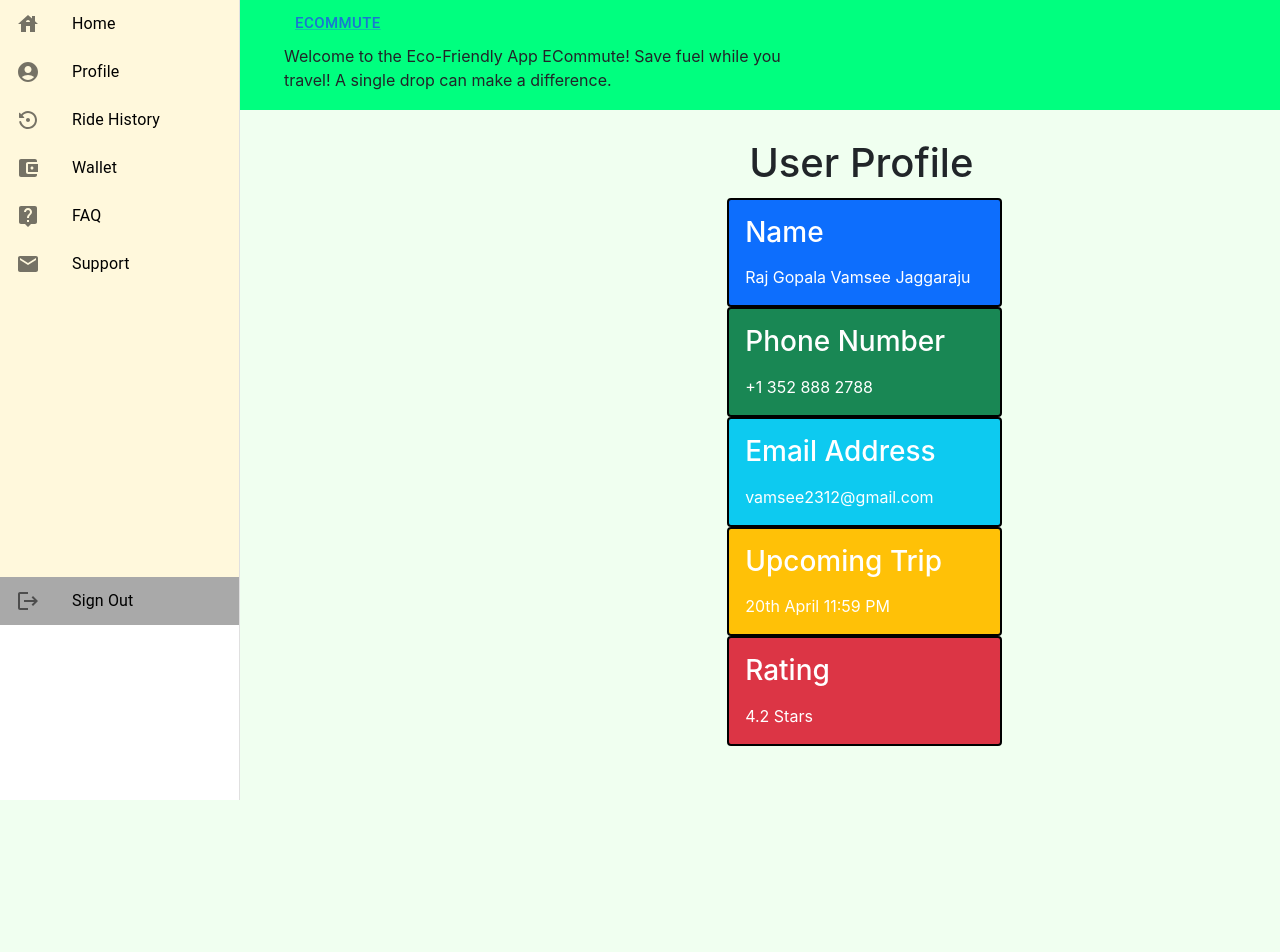
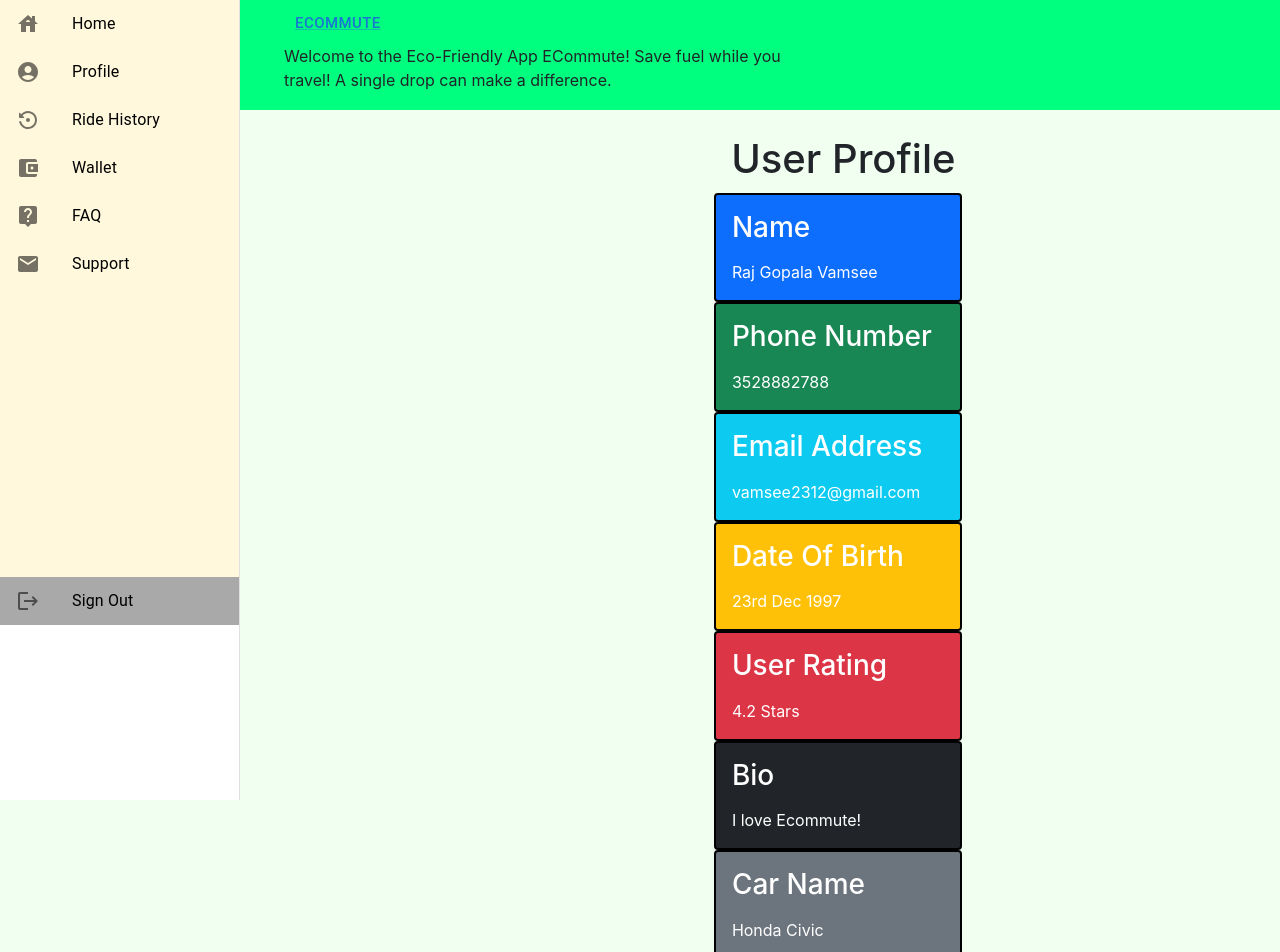
Before and after one commit to ssaditya/Ecommute-SE_Project, a React (Create React App) app in the folder src/webapp/myreact/: page /userprofile in a window 1280 px wide. Shown: the top 952 px of the page. Before the commit the page ends 867 px from the top, so only its background shows below. Built offline with nearby package versions, Linux system fonts and the light colour scheme.

Commit message:
Refactoring UI

```diff
--- a/src/webapp/myreact/src/App.css
+++ b/src/webapp/myreact/src/App.css
@@ -188,7 +188,8 @@ a.sidepanellinks {
 }
 
 .userprofileheading {
-  margin-left: 29%;
+  margin-top: 10%;
+  margin-left: 28.5%;
   margin-bottom: 2%;
 }
 
--- a/src/webapp/myreact/src/components/DriverConfirmationComponent.js
+++ b/src/webapp/myreact/src/components/DriverConfirmationComponent.js
@@ -55,10 +55,10 @@ function DriverConfirmation(props) {
           </Link></Button>
           <Button style={{ marginRight: 20 }}><Link style={{ textDecoration: "none", color: "white" }} to="/home">
             Home
-          </Link></Button>*/}
+          </Link></Button>
           <Button style={{ marginRight: 20 }} onClick={deleteTrip}><Link style={{ textDecoration: "none", color: "white" }} to="/driver">
             Cancel Ride
-          </Link></Button>
+          </Link></Button>*/}
           <Button style={{ marginRight: 20 }}><Link style={{ textDecoration: "none", color: "white" }} to="/driver">
             Back
           </Link></Button>
--- a/src/webapp/myreact/src/components/MainComponent.js
+++ b/src/webapp/myreact/src/components/MainComponent.js
@@ -5,6 +5,7 @@ import Driver from './DriverComponent';
 import Rider from './RiderComponent';
 import { Routes, Route, Navigate } from 'react-router-dom';
 import { MODES } from '../shared/modes';
+import { USER } from '../shared/testUser';
 import DriverConfirmation from './DriverConfirmationComponent';
 import RiderConfirmation from './RiderConfirmationComponent';
 import Login from './LoginComponent';
@@ -25,6 +26,7 @@ class Main extends Component {
         super(props);
         this.state = {
             modes: MODES,
+            user: USER
         };
     }
     render() {
@@ -34,6 +36,14 @@ class Main extends Component {
                 <Home
                     driver={this.state.modes.filter((x) => x.mode === 'Driver')[0]}
                     rider={this.state.modes.filter((y) => y.mode === 'Rider')[0]}
+                />
+            );
+        }
+
+        const ProfilePage = () => {
+            return (
+                <Profile
+                    user={this.state.user}
                 />
             );
         }
@@ -49,7 +59,7 @@ class Main extends Component {
                     <Route path="/riderconfirmation" element={<RiderConfirmation />} />
                     <Route path="/edittripdriver" element={<ResponsiveDriverEdit />} />
                     <Route path="/edittriprider" element={<ResponsiveRiderEdit />} />
-                    <Route path="/userprofile" element={<Profile />} />
+                    <Route path="/userprofile" element={<ProfilePage />} />
                     <Route path="/ridehistory" element={<RideHistory />} />
                     <Route path="/support" element={<Support />} />
                     <Route path="/wallet" element={<Wallet />} />
--- a/src/webapp/myreact/src/components/NavbarComponent.js
+++ b/src/webapp/myreact/src/components/NavbarComponent.js
@@ -27,7 +27,7 @@ const getUserDetails = () => {
 
             dataService.setData(localResponse.fname);
             dataService.getData().subscribe(message => {
-                alert(message.value);
+                //alert(message.value);
             })
 
             window.location.href = "/userprofile";
--- a/src/webapp/myreact/src/components/ProfileComponent.js
+++ b/src/webapp/myreact/src/components/ProfileComponent.js
@@ -26,6 +26,7 @@ class Profile extends Component {
     render() {
 
         const drawerWidth = 240;
+        const user = this.props.user;
 
         return (
             <div style={{ marginLeft: 350, marginTop: 150 }}>
@@ -51,23 +52,31 @@ class Profile extends Component {
                             <h1 className='userprofileheading'>User Profile</h1>
                             <Card body inverse color="primary">
                                 <CardTitle><h3>Name</h3></CardTitle>
-                                <CardText>Raj Gopala Vamsee Jaggaraju</CardText>
+                                <CardText>{user.fname}</CardText>
                             </Card>
                             <Card body inverse color="success">
                                 <CardTitle><h3>Phone Number</h3></CardTitle>
-                                <CardText>+1 352 888 2788</CardText>
+                                <CardText>{user.phoneno}</CardText>
                             </Card>
                             <Card body inverse color="info">
                                 <CardTitle><h3>Email Address</h3></CardTitle>
-                                <CardText>vamsee2312@gmail.com</CardText>
+                                <CardText>{user.username}</CardText>
                             </Card>
                             <Card body inverse color="warning">
-                                <CardTitle><h3>Upcoming Trip</h3></CardTitle>
-                                <CardText> 20th April 11:59 PM</CardText>
+                                <CardTitle><h3>Date Of Birth</h3></CardTitle>
+                                <CardText>{user.dob}</CardText>
                             </Card>
                             <Card body inverse color="danger">
-                                <CardTitle><h3>Rating</h3></CardTitle>
-                                <CardText>4.2 Stars</CardText>
+                                <CardTitle><h3>User Rating</h3></CardTitle>
+                                <CardText>{user.avg_rating} Stars</CardText>
+                            </Card>
+                            <Card body inverse color="dark">
+                                <CardTitle><h3>Bio</h3></CardTitle>
+                                <CardText>{user.bio}</CardText>
+                            </Card>
+                            <Card body inverse color="secondary">
+                                <CardTitle><h3>Car Name</h3></CardTitle>
+                                <CardText>{user.carname}</CardText>
                             </Card>
                         </div>
                     </Box>
--- /dev/null
+++ b/src/webapp/myreact/src/shared/testUser.js
@@ -0,0 +1,13 @@
+export const USER = {
+    username : "vamsee2312@gmail.com",
+    password : "vamsee2312@gmail.com",
+    fname : "Raj Gopala Vamsee",
+    lname : "Jaggaraju",
+    dob : "23rd Dec 1997",
+    phoneno : "3528882788",
+    credits : 200,
+    carname : "Honda Civic",
+    bio : "I love Ecommute!",
+    avg_rating : 4.2,
+    d_count : 6
+}
```
Also changed, not shown: src/webapp/myreact/src/components/LoginComponent.js (+9 -9 lines).
